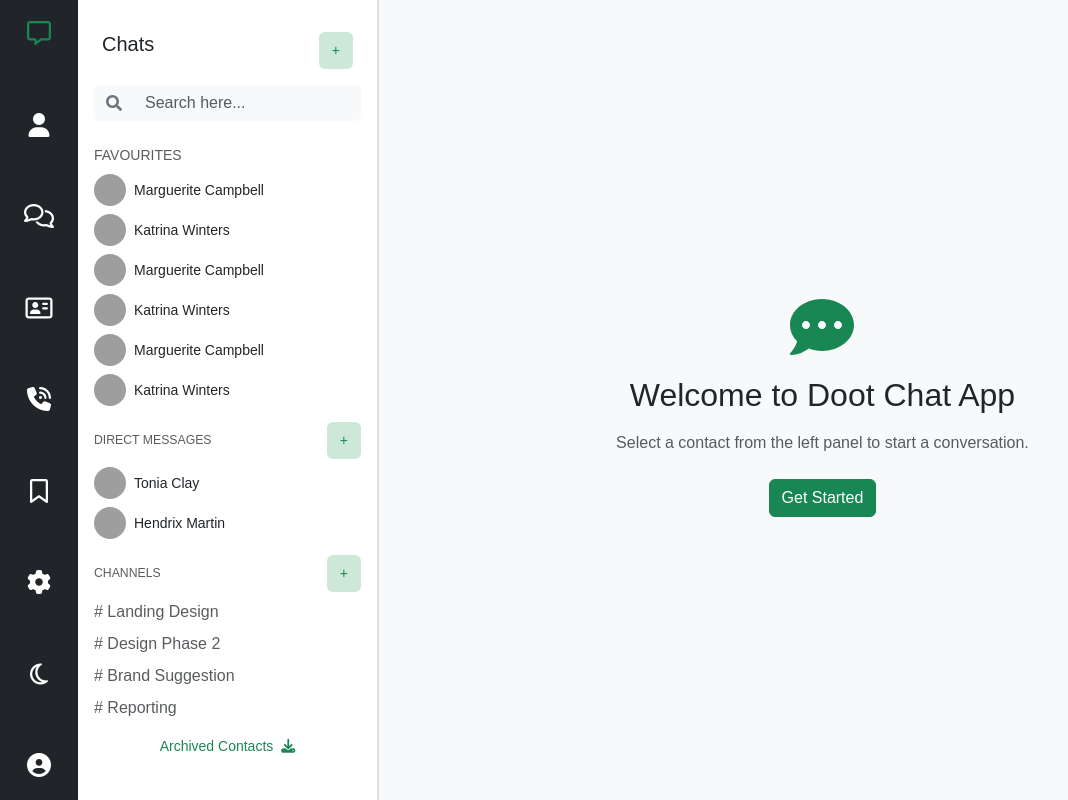
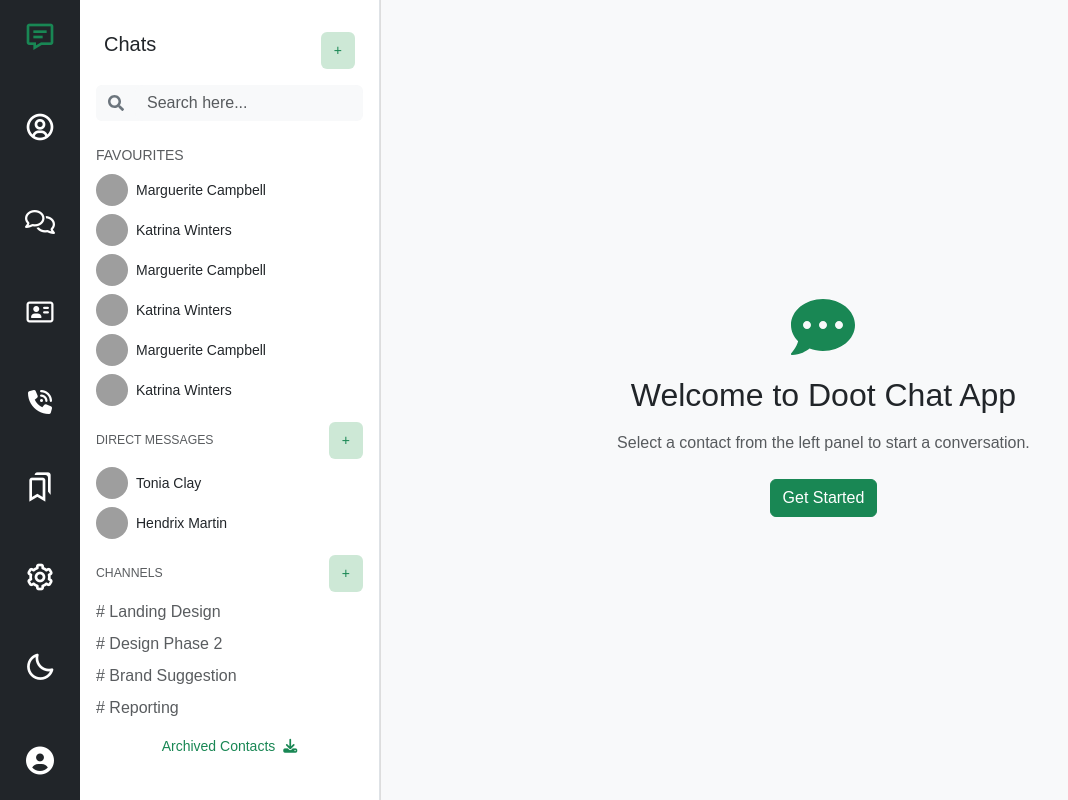
Before and after one commit to Devide21/Chat-App, a React (Vite) app: page / in a window 1280 px wide. Shown: the whole page, without its empty margins (0-1068 px from the left). Built offline with nearby package versions, Linux system fonts and the light colour scheme; grey boxes are pictures that could not be loaded.

Commit message:
Fixed all icons

```diff
--- a/src/components/IconBar.jsx
+++ b/src/components/IconBar.jsx
@@ -7,7 +7,7 @@
 
     return (
         <>
-            <div className="d-flex flex-md-column flex-row justify-content-between align-items-center bg-dark  py-md-2 py-0 px-4 fs-4 side-bar">
+            <div className="d-flex flex-md-column flex-row justify-content-between align-items-center bg-dark  py-md-2 py-0 px-4 fs-2 side-bar">
                 {pages.map((page) => (
                     <div key={page.id}
                         className="text-center py-2">
--- a/src/components/pages.js
+++ b/src/components/pages.js
@@ -1,56 +1,56 @@
-export const  pages = [
+export const pages = [
     {
         id: 1,
         name: "Home",
-        icon: "fa-regular fa-message text-success",
+        icon: "bx  bx-message-detail",
         component: "DummyIcon",
     },
     {
         id: 2,
         name: "Profile",
-        icon: "fa-solid fa-user",
+        icon: "bx  bx-user-circle",
         component: "ProfileCard",
     },
     {
         id: 3,
         name: "Messages",
-        icon: "fa-regular fa-comments",
+        icon: "fa-regular fa-comments fs-4",
         component: "ChatList",
     },
     {
         id: 4,
         name: "Contacts",
-        icon: "fa-regular fa-address-card",
+        icon: "fa-regular fa-address-card fs-4",
         component: "ContactList",
     },
     {
         id: 5,
         name: "CallHistory",
-        icon: "fa-solid fa-phone-volume",
+        icon: "fa-solid fa-phone-volume fs-4",
         component: "CallHistory",
     },
     {
         id: 6,
         name: "Bookmarks",
-        icon: "fa-regular fa-bookmark",
+        icon: "bx  bx-bookmarks",
         component: "BookmarkList",
     },
     {
         id: 7,
         name: "Settings",
-        icon: "fa-solid fa-gear",
+        icon: "bx  bx-cog",
         component: "Settings",
     },
     {
         id: 8,
         name: "Bookmarks",
-        icon: "fa-regular fa-moon",
+        icon: "bx  bx-moon",
         component: "DarkMode",
     },
     {
         id: 9,
         name: "User",
-        icon: "fa-solid fa-circle-user",
+        icon: "fa-solid fa-circle-user fs-3",
         component: "UserProfile",
     },
 ];
```
